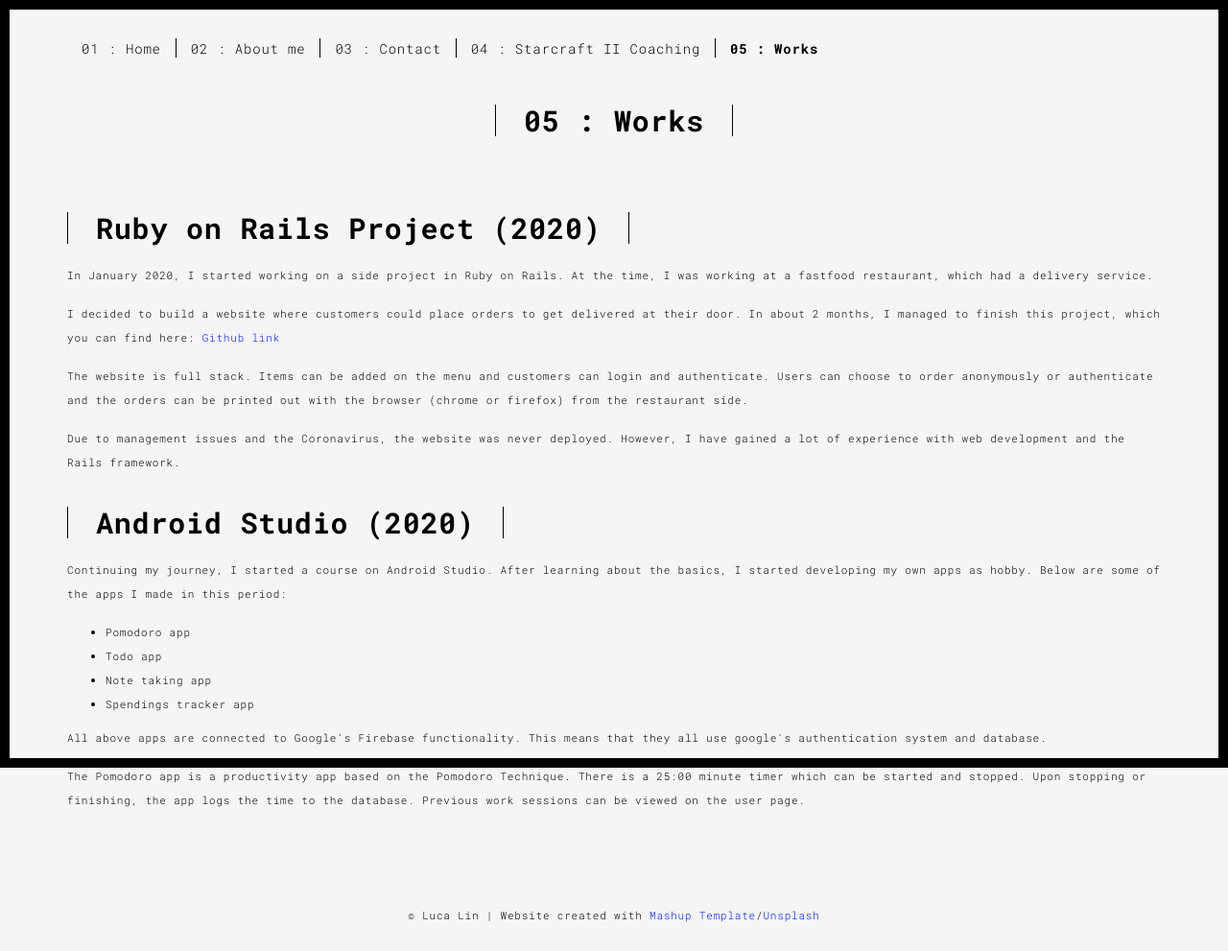
After one commit to lucalin17081994/website, a Flask app: page /works in a window 1280 px wide. The commit adds this page. Shown: the whole page at 96% size. Run offline with Flask 2, Linux system fonts and the light colour scheme; some libraries are stand-ins or nearby versions.

Commit message:
added works

```diff
--- a/templates/contact.html
+++ b/templates/contact.html
@@ -43,7 +43,7 @@
           <li><a href="./about" title="">02 : About me</a></li>
           <li><a href="./contact" title="">03 : Contact</a></li>
           <li><a href="./sc2coaching" title="">04 : Starcraft II Coaching</a></li>
-          <!--<li><a href="./works" title="">04 : Works</a></li>-->
+          <li><a href="./works" title="">05 : Works</a></li>
         </ul>
 
 
--- a/templates/index.html
+++ b/templates/index.html
@@ -41,7 +41,7 @@
           <li><a href="./about" title="">02 : About me</a></li>
           <li><a href="./contact" title="">03 : Contact</a></li>
           <li><a href="./sc2coaching" title="">04 : Starcraft II Coaching</a></li>
-          <!--<li><a href="./works" title="">04 : Works</a></li>-->
+          <li><a href="./works" title="">05 : Works</a></li>
         </ul>
 
 
--- a/templates/sc2coaching.html
+++ b/templates/sc2coaching.html
@@ -42,7 +42,7 @@
           <li><a href="./about" title="">02 : About me</a></li>
           <li><a href="./contact" title="">03 : Contact</a></li>
           <li><a href="./sc2coaching" title="">04 : Starcraft II Coaching</a></li>
-          <!--<li><a href="./works" title="">04 : Works</a></li>-->
+          <li><a href="./works" title="">05 : Works</a></li>
         </ul>
 
 
--- a/templates/thankyou.html
+++ b/templates/thankyou.html
@@ -41,7 +41,7 @@
           <li><a href="./about" title="">02 : About me</a></li>
           <li><a href="./contact" title="">03 : Contact</a></li>
           <li><a href="./sc2coaching" title="">04 : Starcraft II Coaching</a></li>
-          <!--<li><a href="./works" title="">04 : Works</a></li>-->
+          <li><a href="./works" title="">05 : Works</a></li>
         </ul>
 
 
--- /dev/null
+++ b/templates/works.html
@@ -0,0 +1,120 @@
+<!DOCTYPE html>
+<html lang="en">
+
+    <head>
+      <meta charset="UTF-8">
+      <meta content="IE=edge" http-equiv="X-UA-Compatible">
+      <meta content="width=device-width,initial-scale=1" name="viewport">
+      <meta content="description" name="description">
+      <meta name="google" content="notranslate" />
+      <meta content="Mashup templates have been developped by Orson.io team" name="author">
+
+      <!-- Disable tap highlight on IE -->
+      <meta name="msapplication-tap-highlight" content="no">
+
+      <link rel="apple-touch-icon" sizes="180x180" href="./static/assets/apple-icon-180x180.png">
+      <link href="./static/assets/favicon.ico" rel="icon">
+
+      <title>Luca's website</title>
+
+    <link href="./static/main.3f6952e4.css" rel="stylesheet"></head>
+
+    <body class="">
+    <div id="site-border-left"></div>
+    <div id="site-border-right"></div>
+    <div id="site-border-top"></div>
+    <div id="site-border-bottom"></div>
+     <!-- Add your content of header -->
+    <header>
+      <nav class="navbar  navbar-fixed-top navbar-default">
+        <div class="container">
+            <button type="button" class="navbar-toggle collapsed" data-toggle="collapse" data-target="#navbar-collapse" aria-expanded="false">
+              <span class="sr-only">Toggle navigation</span>
+              <span class="icon-bar"></span>
+              <span class="icon-bar"></span>
+              <span class="icon-bar"></span>
+            </button>
+
+          <div class="collapse navbar-collapse" id="navbar-collapse">
+            <ul class="nav navbar-nav ">
+              <li><a href="./" title="">01 : Home</a></li>
+              <li><a href="./about" title="">02 : About me</a></li>
+              <li><a href="./contact" title="">03 : Contact</a></li>
+              <li><a href="./sc2coaching" title="">04 : Starcraft II Coaching</a></li>
+              <li><a href="./works" title="">05 : Works</a></li>
+            </ul>
+
+
+          </div>
+        </div>
+      </nav>
+    </header>
+
+    <div class="section-container">
+        <div class="container">
+          <div class="row">
+            <div class="col-xs-12">
+              <div class="section-container-spacer text-center">
+                <h1 class="h2">05 : Works</h1>
+              </div>
+                  <div class="row">
+                      <div class="col-md-12">
+                          <h2>Ruby on Rails Project (2020)</h2>
+                          <p>In January 2020, I started working on a side project in Ruby on Rails.
+                          At the time, I was working at a fastfood restaurant, which had a delivery service. </p>
+                          <p>I decided to build a website where customers could place orders to get delivered at their door.
+                          In about 2 months, I managed to finish this project, which you can find here: <a href="https://github.com/lucalin17081994/kolenkitv3">Github link</a></p>
+                          <p>The website is full stack. Items can be added on the menu and customers can login and authenticate.
+                          Users can choose to order anonymously or authenticate and the orders can be printed out
+                          with the browser (chrome or firefox) from the restaurant side.</p>
+                          <p>Due to management issues and the Coronavirus, the website was never deployed.
+                          However, I have gained a lot of experience with web development and the Rails framework.</p>
+
+                          <h2>Android Studio (2020)</h2>
+                          <p>Continuing my journey, I started a course on Android Studio.
+                          After learning about the basics, I started developing my own apps as hobby.
+                          Below are some of the apps I made in this period:</p>
+
+                          <ul>
+                            <li>Pomodoro app</li>
+                            <li>Todo app</li>
+                            <li>Note taking app</li>
+                            <li>Spendings tracker app</li>
+                        </ul>
+
+                        <p>All above apps are connected to Google's Firebase functionality. This means that they all use
+                        google's authentication system and database. </p>
+                        <p>The Pomodoro app is a productivity app based on the Pomodoro Technique. There is a 25:00 minute
+                        timer which can be started and stopped. Upon stopping or finishing, the app logs the time to the database.
+                        Previous work sessions can be viewed on the user page. </p>
+
+                      </div>
+                  </div>
+
+              </div>
+            </div>
+        </div>
+    </div>
+
+
+
+
+
+    <footer class="footer-container text-center">
+      <div class="container">
+        <div class="row">
+          <div class="col-xs-12">
+            <p>© Luca Lin | Website created with <a href="http://www.mashup-template.com/" title="Create website with free html template">Mashup Template</a>/<a href="https://www.unsplash.com/" title="Beautiful Free Images">Unsplash</a></p>
+          </div>
+        </div>
+      </div>
+    </footer>
+
+    <script>
+      document.addEventListener("DOMContentLoaded", function (event) {
+         navActivePage();
+      });
+    </script>
+    <script type="text/javascript" src="./static/main.70a66962.js"></script></body>
+
+</html>
```
Also changed, not shown: templates/about.html (+4 -3 lines).
